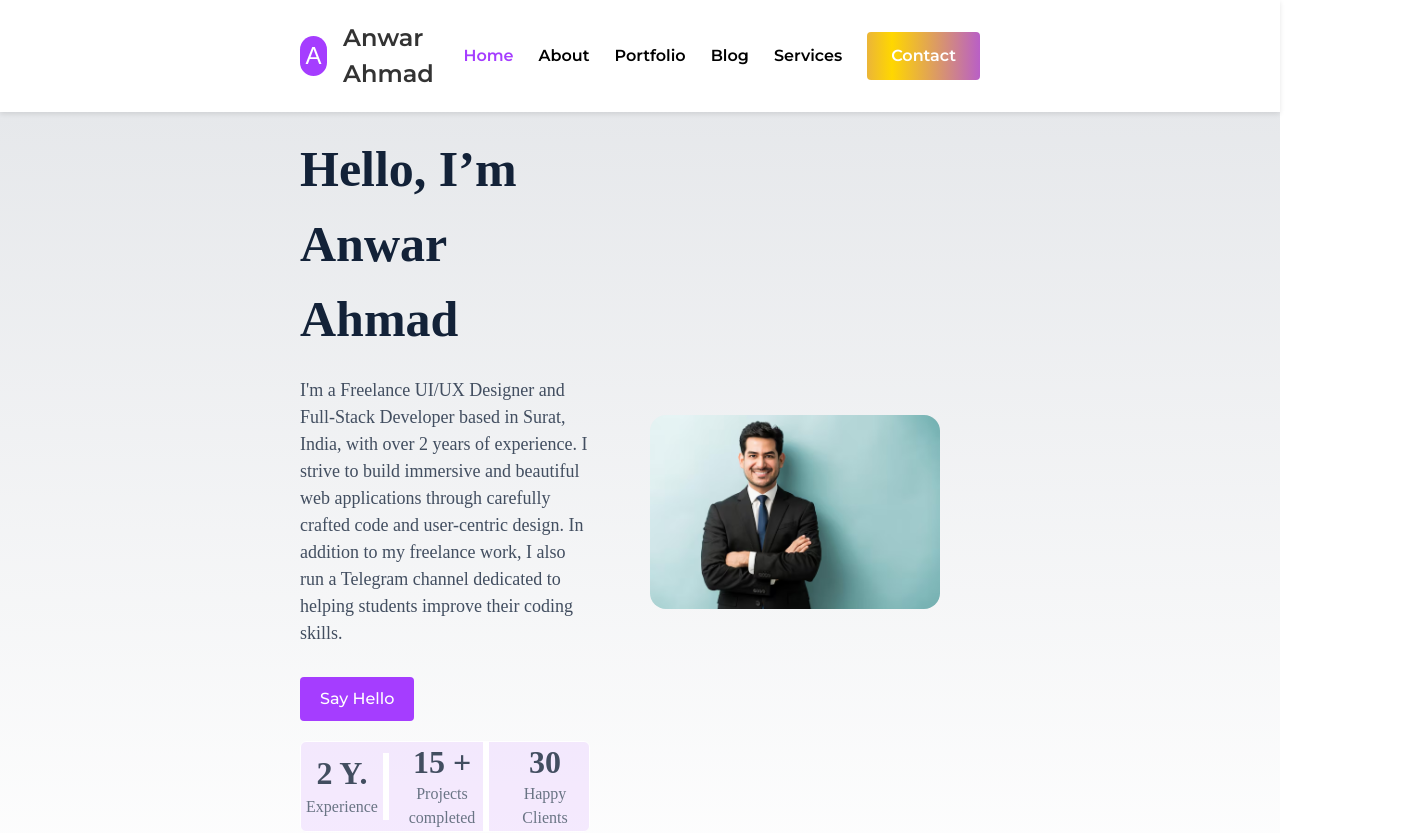
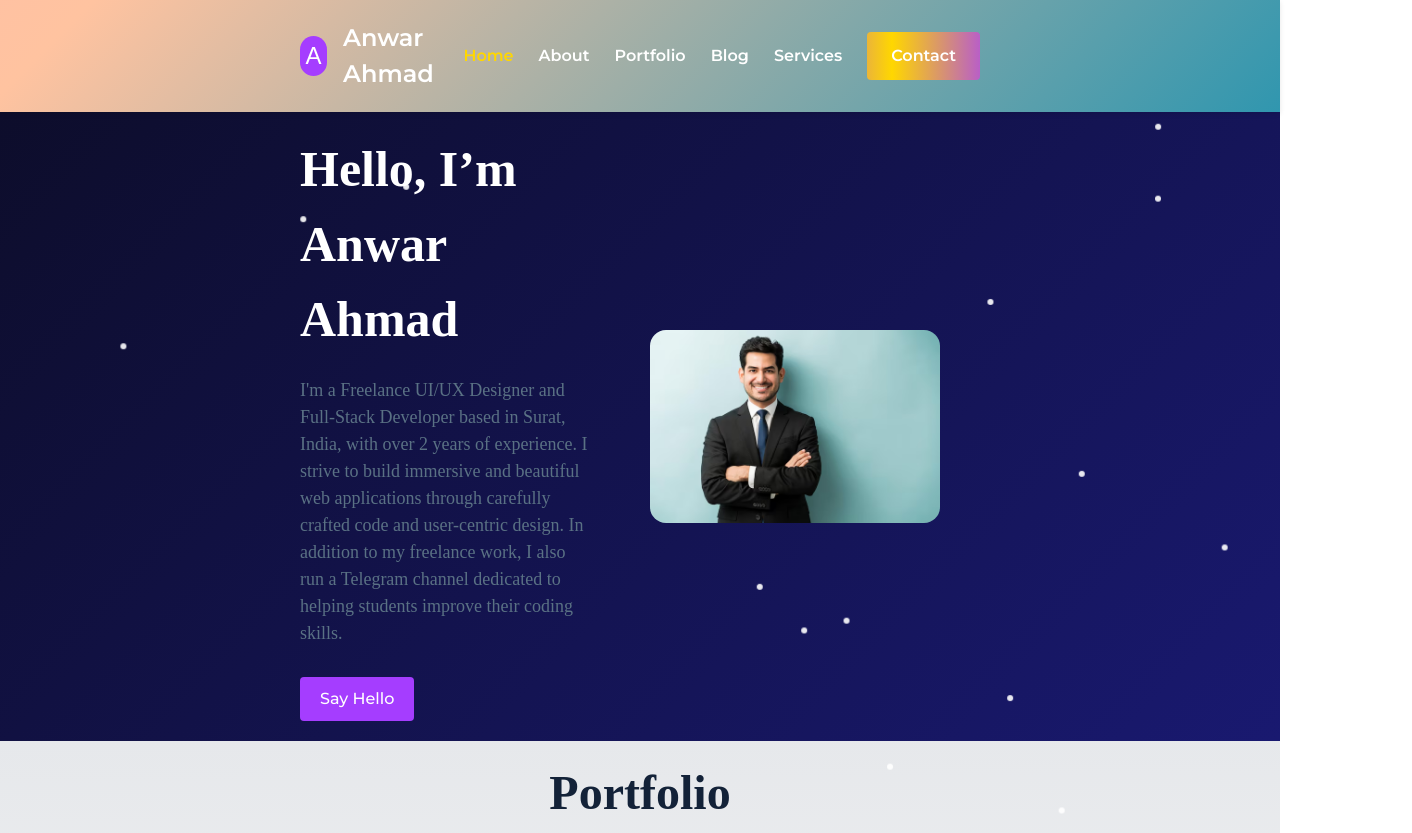
Before and after one commit to anwar78692/professional-porfolio, a Next.js app: page / in a window 1280 px wide. Shown: the top 833 px of the page, 1412 px wide, since content can reach past the window. Built offline with nearby package versions, Linux system fonts and the light colour scheme.

Commit message:
add portfolio design changes

```diff
--- a/app/components/AboutHomePage.js
+++ b/app/components/AboutHomePage.js
@@ -5,15 +5,20 @@ import { motion } from "framer-motion";
 import Image from "next/image";
 import Button from "./Button";
 import { useRouter } from "next/navigation";
+import StarsBackground from "./StarsBackground";
+
+const SectionStyle = styled.div`
+  background: linear-gradient(135deg, #0d0d2b, #191970); /* Corrected background syntax */
+  position: relative; /* Ensures stars are positioned relative to this section */
+  overflow: hidden;   /* Prevents overflow from star animations */
+`;
 
 const Section = styled.section`
   display: flex;
   justify-content: space-between;
   align-items: center;
   padding: 20px 300px;
-  height: 100vh;
   width: 100%;
-  background: linear-gradient(-0.35deg, #fff, #e6e8eb);
 
   @media (max-width: 1200px) {
     padding: 20px 100px;
@@ -52,7 +57,7 @@ const RightContainer = styled(motion.div)`
 `;
 
 const StyledHeading = styled(motion.h1)`
-  color: var(--Gray-900, #132238);
+  color:#fff;
   font-family: "Work Sans";
   font-size: 50px;
   font-style: normal;
@@ -64,7 +69,7 @@ const StyledHeading = styled(motion.h1)`
 `;
 
 const StyledParagraph = styled(motion.p)`
-  color: var(--Gray-700, #5A7184);
+  color:  #5A7184;
   font-family: "Work Sans";
   font-size: 18px;
   line-height: 1.5;
@@ -76,96 +81,6 @@ const StyledParagraph = styled(motion.p)`
   }
 `;
 
-const GridContainer = styled.div`
-  display: grid;
-  grid-template-columns: repeat(3, 1fr);
-  gap: 20px;
-  text-align: center;
-  margin-top: 20px;
-  justify-content: center;
-  align-items: center;
-  gap: 12px;
-  border-radius: 6px;
-  border: 1px solid var(--Gray-White, #FFF);
-  background: rgba(237, 216, 255, 0.50);
-
-  @media (max-width: 768px) {
-    grid-template-columns: 1fr;
-    gap: 10px;
-    width: 100%;
-  }
-`;
-
-const GridItem = styled.div`
-  font-family: "Work Sans";
-  font-size: 18px;
-  font-weight: bold;
-  color: #132238;
-  border-right: 6px solid white;
-
-  &:last-child {
-    border-right: none;
-  }
-
-  @media (max-width: 768px) {
-    border-right: none;
-    border-bottom: 1px solid white;
-    padding-bottom: 10px;
-
-    &:last-child {
-      border-bottom: none;
-    }
-  }
-`;
-
-
-
-const SpanStyled = styled.span`
-  color: var(--Gray-700, #424E60);
-  text-align: center;
-  display: inline-block;
-  font-family: "Work Sans";
-  font-size: 32px;
-  font-style: normal;
-  font-weight: 600;
-  line-height: 40px;
-
-  @media (max-width: 768px) {
-    font-size: 28px;
-  }
-`;
-
-const SpanText = styled.span`
-  color: var(--Gray-500, #697484);
-  text-align: center;
-  display: inline-block;
-  font-family: "Work Sans";
-  font-size: 16px;
-  font-style: normal;
-  font-weight: 400;
-  line-height: 24px;
-
-  @media (max-width: 768px) {
-    font-size: 14px;
-  }
-`;
-
-const StyledAnchor = styled(motion.a)`
-  display: inline-block;
-  padding: 14px 28px;
-  background-color: #A53DFF;
-  color: white;
-  border: none;
-  border-radius: 8px;
-  font-size: 16px;
-  text-decoration: none;
-  cursor: pointer;
-
-  &:hover {
-    background-color: #593DFF;
-  }
-`;
-
 export default function AboutHomePage() {
   const router = useRouter();
   const handleContactPage = () => {
@@ -173,6 +88,8 @@ export default function AboutHomePage() {
   };
 
   return (
+    <SectionStyle>
+    <StarsBackground />
     <Section>
       <LeftContainer
         initial={{ opacity: 0, x: -50 }}
@@ -191,21 +108,6 @@ export default function AboutHomePage() {
           I'm a Freelance UI/UX Designer and Full-Stack Developer based in Surat, India, with over 2 years of experience. I strive to build immersive and beautiful web applications through carefully crafted code and user-centric design. In addition to my freelance work, I also run a Telegram channel dedicated to helping students improve their coding skills.
         </StyledParagraph>
         <Button onClick={handleContactPage}>Say Hello</Button>
-
-        <GridContainer>
-          <GridItem>
-            <SpanStyled>2 Y.</SpanStyled>
-            <SpanText>Experience</SpanText>
-          </GridItem>
-          <GridItem>
-            <SpanStyled>15 +</SpanStyled>
-            <SpanText>Projects completed</SpanText>
-          </GridItem>
-          <GridItem>
-            <SpanStyled>30</SpanStyled>
-            <SpanText>Happy Clients</SpanText>
-          </GridItem>
-        </GridContainer>
       </LeftContainer>
       <RightContainer
         initial={{ opacity: 0.8 }}
@@ -222,5 +124,6 @@ export default function AboutHomePage() {
         />
       </RightContainer>
     </Section>
+  </SectionStyle>
   );
 }
--- a/app/components/Header.js
+++ b/app/components/Header.js
@@ -6,11 +6,26 @@ import styled, { keyframes } from 'styled-components';
 import Button from './Button';
 import { useState } from 'react';
 
+// Keyframes for the moving gradient background
+const gradientAnimation = keyframes`
+  0% {
+    background-position: 0% 50%;
+  }
+  50% {
+    background-position: 100% 50%;
+  }
+  100% {
+    background-position: 0% 50%;
+  }
+`;
+
 const StickyHeader = styled.header`
   position: sticky;
   top: 0;
   z-index: 1000;
-  background-color: white;
+  background: linear-gradient(135deg, #ffafbd, #ffc3a0, #2193b0, #6dd5ed); /* Gradient colors */
+  background-size: 300% 300%; /* Larger background size to animate */
+  animation: ${gradientAnimation} 10s ease infinite; /* Animation for moving gradient */
   box-shadow: 0px 2px 5px rgba(0, 0, 0, 0.1);
   padding: 20px 300px;
   display: flex;
@@ -41,6 +56,7 @@ const StyledName = styled.div`
 const NameText = styled.span`
   font-size: 24px;
   font-weight: 600;
+  color: #FFFFFF; /* Ensures name text stands out on the animated background */
 `;
 
 const Nav = styled.nav`
@@ -66,11 +82,11 @@ const Nav = styled.nav`
 `;
 
 const NavLink = styled.li`
-  color: ${({ isActive }) => (isActive ? '#A53DFF' : 'black')};
+  color: ${({ isActive }) => (isActive ? '#FFD700' : 'white')}; /* Active link is gold for visibility */
   list-style: none;
 
   @media (max-width: 768px) {
-    color: ${({ isActive }) => (isActive ? '#A53DFF' : 'white')};
+    color: ${({ isActive }) => (isActive ? '#FFD700' : 'white')};
     margin: 20px 0;
     font-size: 24px;
     cursor: pointer;
@@ -89,7 +105,7 @@ const Hamburger = styled.div`
 const Bar = styled.div`
   width: 25px;
   height: 3px;
-  background-color: black;
+  background-color: white;
   margin: 5px;
   transition: all 0.3s ease-in-out;
 
@@ -119,6 +135,7 @@ const ShinyButton = styled(Button)`
   background: linear-gradient(90deg, #A53DFF, #FFD700, #A53DFF);
   background-size: 200%;
   animation: ${shine} 2s linear infinite;
+  color: white;
 
   @media (max-width: 768px) {
     font-size: 24px;
--- /dev/null
+++ b/app/components/StarsBackground.js
@@ -0,0 +1,19 @@
+import { useEffect } from 'react';
+
+const StarsBackground = () => {
+  useEffect(() => {
+    const starCount = 10; // Number of stars
+    for (let i = 0; i < starCount; i++) {
+      const star = document.createElement('div');
+      star.className = 'stars';
+      star.style.top = `${Math.random() * 100}vh`;  // Random vertical position
+      star.style.left = `${Math.random() * 100}vw`; // Random horizontal position
+      star.style.animationDuration = `${Math.random() * 20 + 5}s`; // Random duration for each star
+      document.body.appendChild(star);
+    }
+  }, []);
+
+  return null;
+};
+
+export default StarsBackground;
--- a/app/contacts/page.js
+++ b/app/contacts/page.js
@@ -280,8 +280,8 @@ const ContactPage = () => {
           <label>Location</label>
           <input type="text" name="location" placeholder="Your Location" />
 
-          <label>Budget*</label>
-          <input type="text" name="budget" placeholder="Your Budget" required />
+          {/* <label>Budget*</label>
+          <input type="text" name="budget" placeholder="Your Budget" required /> */}
 
           <label>Subject*</label>
           <input type="text" name="subject" placeholder="Subject" required />
--- a/app/globals.css
+++ b/app/globals.css
@@ -2,16 +2,48 @@
 @tailwind components;
 @tailwind utilities;
 /* globals.css */
+/* styles/globals.css */
+::-webkit-scrollbar {
+  width: 4px; /* Width of the scrollbar */
+}
 
+::-webkit-scrollbar-thumb {
+  background-color: #d3d3d3; /* Light gray color for the scrollbar thumb */
+  border-radius: 10px; /* Rounded edges for the scrollbar thumb */
+}
+
+::-webkit-scrollbar-track {
+  background: transparent; /* Transparent background for the track */
+}
 body {
   margin: 0;
   padding: 0;
   font-family: "Montserrat", sans-serif;
-  /* background: linear-gradient(135deg, #A53DFF, #5326E1);  */
-  background-color: var(--background-color);
+  /* background: linear-gradient(135deg, #0d0d2b, #191970); Darker gradient background */
   color: var(--text-color);
+  /* overflow: hidden; */
+  overflow-x: hidden;
+  position: relative;
+}
+.stars {
+  width: 6px; /* Larger star size */
+  height: 6px;
+  background: white;
+  position: absolute;
+  border-radius: 50%;
+  animation: moveStars 10s linear infinite;
+  opacity: 0.9; /* Slightly higher opacity for better visibility */
+}
 
+@keyframes moveStars {
+  from {
+    transform: translate(0, 0); /* Start position */
+  }
+  to {
+    transform: translate(300px, 200px); /* Move diagonally across */
+  }
 }
+
 
 :root {
   --background-color: #fff;
--- a/app/layout.js
+++ b/app/layout.js
@@ -8,6 +8,7 @@ import Loader from './components/Loader';
 import { usePathname } from 'next/navigation';
 import StyledComponentsRegistry from '@/lib/register';
 import { LoadingProvider, useLoading } from './LoadingContext';
+import StarsBackground from './components/StarsBackground';
 
 function ContentLayout({ children }) {
   const pathname = usePathname();
@@ -48,8 +49,10 @@ export default function RootLayout({ children }) {
         <title>Anwar Ahmad's Portfolio</title>
       </Head>
       <body>
+
         <StyledComponentsRegistry>
           <LoadingProvider>
+            <StarsBackground/>
             <ContentLayout>{children}</ContentLayout>
           </LoadingProvider>
         </StyledComponentsRegistry>
--- a/app/services/page.js
+++ b/app/services/page.js
@@ -2,6 +2,7 @@
 import React from 'react';
 import styled from 'styled-components';
 import { motion } from 'framer-motion';
+import { useRouter } from 'next/navigation';
 
 const ServicesSection = styled.section`
   display: flex;
@@ -149,6 +150,10 @@ const cardVariants = {
 };
 
 const Services = () => {
+  const router = useRouter();
+  const handleContact = () => {
+    router.push('/contacts');
+  }
   return (
     <ServicesSection>
       <LeftContainer>
@@ -177,6 +182,7 @@ const Services = () => {
           initial={{ opacity: 0, y: 20 }}
           animate={{ opacity: 1, y: 0 }}
           transition={{ duration: 0.5, delay: 0.6 }}
+          onClick={handleContact}
         >
           Say Hello!
         </motion.button>
```
Also changed, not shown: app/blog/page.js (+11 -0 lines).
